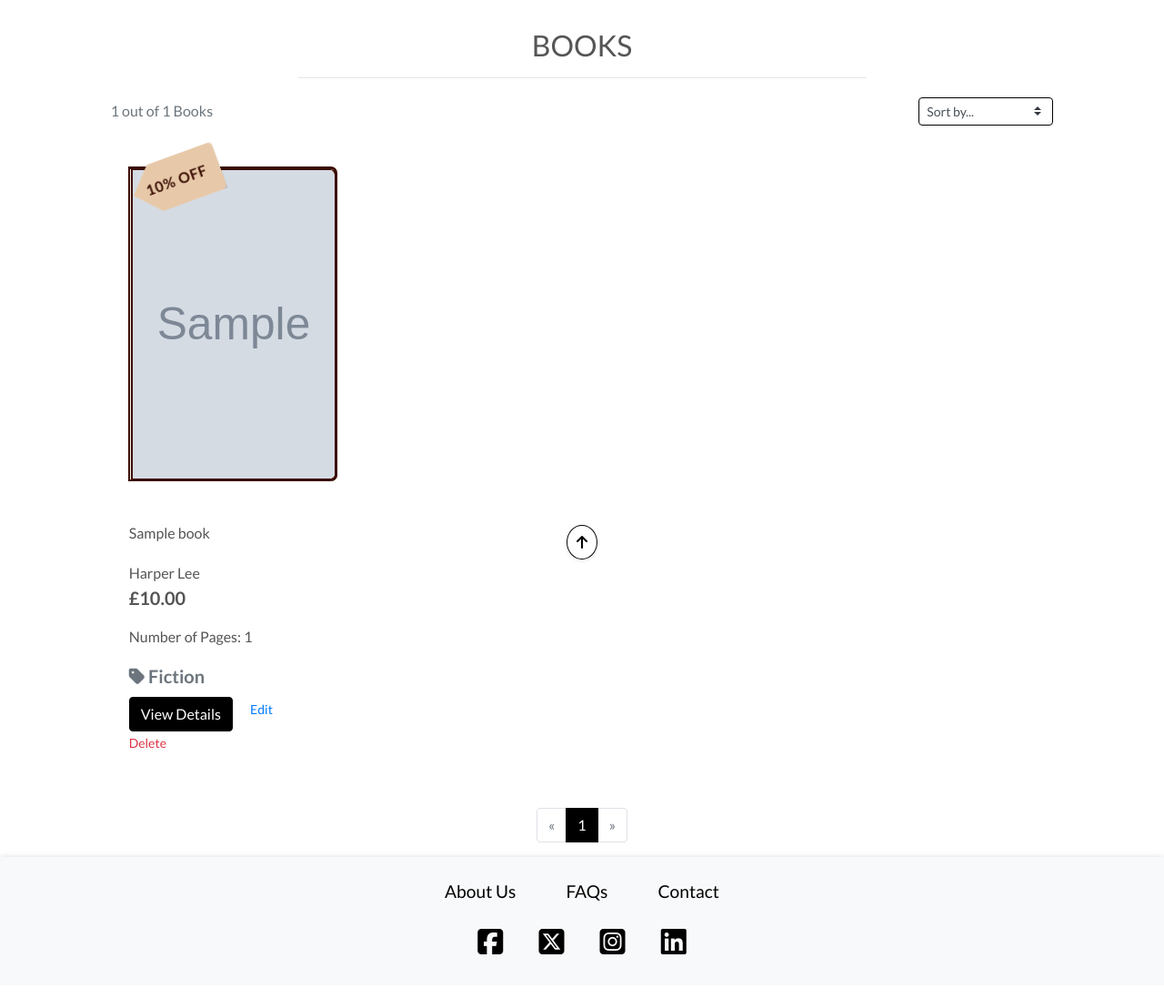
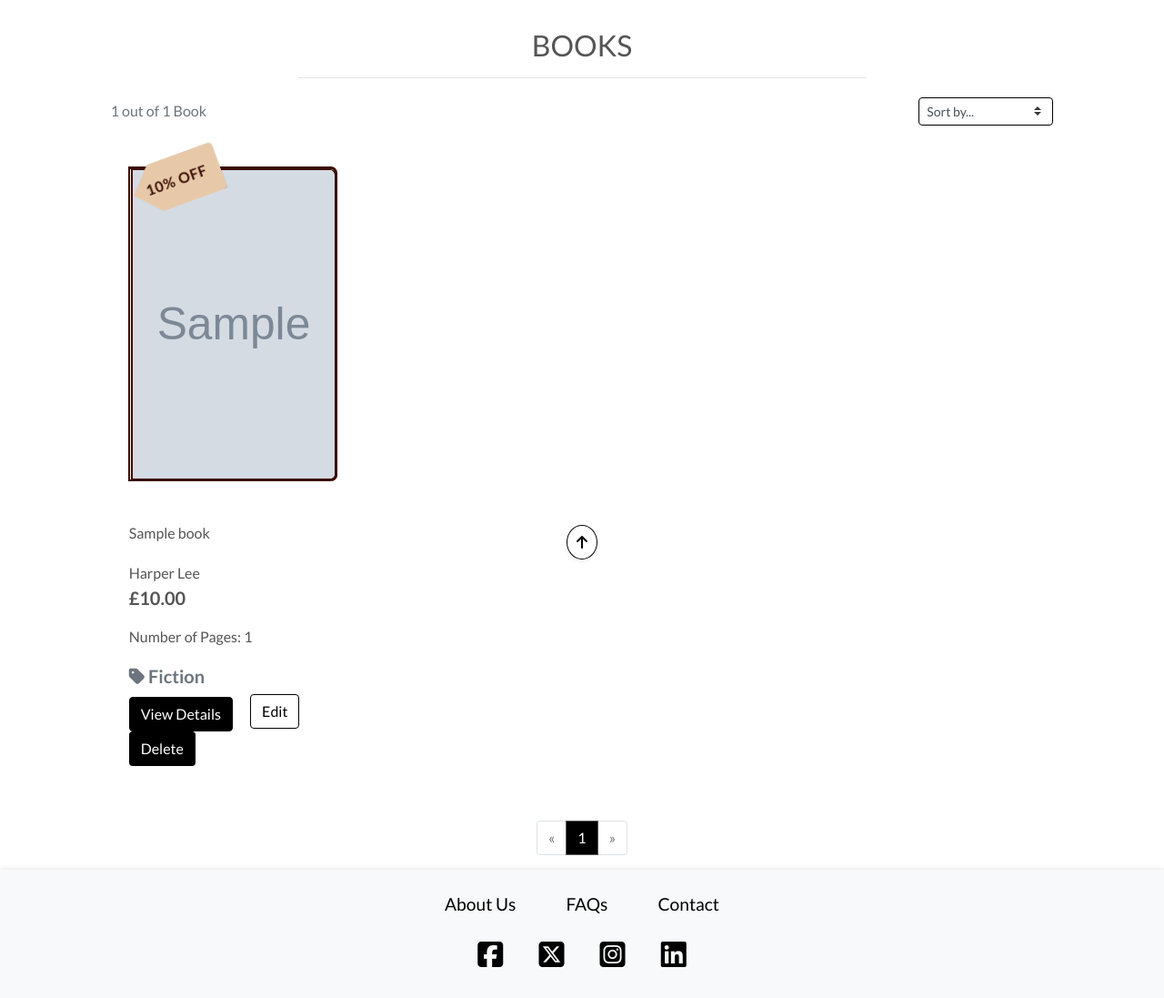
Before and after one commit to paddyw11/paiges-books, a Django app: page /books/ in a window 1280 px wide. Shown: the part 165-1262 px from the top of the page at 91% size. Before the commit the page ends 1214 px from the top, so only its background shows below. Run offline with Django 3.2, Linux system fonts and the light colour scheme; a user stored in the database is signed in; data comes from the database, SQL or seed files in the repository; tables that the repository leaves empty hold one stand-in row (values such as "Sample post"); grey boxes marked "Sample" are stand-in pictures; parts of the project's set-up code (start-up, migrations or seed data) failed here and were passed over; some libraries are stand-ins or nearby versions.

Commit message:
fix: typo fixes and script removal

```diff
--- a/books/templates/books/books.html
+++ b/books/templates/books/books.html
@@ -15,7 +15,9 @@
         <div class="row justify-content-center">
             <div class="col text-center mt-3">
                 <h2 class="logo-font">
-                    {% if current_genres %}
+                    {% if is_wishlist %}
+                        My Wishlist
+                    {% elif current_genres %}
                         {{ current_genres }} Books
                     {% else %}
                         Books
@@ -29,14 +31,21 @@
                 <div class="row mt-1 mb-2 d-flex align-items-center">
                     <div class="col-12 col-md-6 text-center text-md-left">
                         <p class="text-muted mt-3">
-                            {% if search_term or current_genres or current_sorting != 'None_None' %}
+                            {% if search_term or current_genres or current_sorting != 'None_None' or is_wishlist %}
                                 <span class="small"><a href="{% url 'books' %}">Books Home</a> | </span>
                             {% endif %}
-                            {{ filtered_books_count }} out of {{ total_books }} Books
-                            {% if search_term %}
-                                found for <strong>"{{ search_term }}"</strong>
-                            {% elif current_genres %}
-                                in genre <strong>{{ current_genres }}</strong>
+
+                            {% if is_wishlist %}
+                                {{ filtered_books_count }}
+                                {% if filtered_books_count == 1 %}Book{% else %}Books{% endif %} in your Wishlist
+                            {% else %}
+                                {{ filtered_books_count }} out of {{ total_books }}
+                                {% if filtered_books_count == 1 %}Book{% else %}Books{% endif %}
+                                {% if search_term %}
+                                    found for <strong>"{{ search_term }}"</strong>
+                                {% elif current_genres %}
+                                    in genre <strong>{{ current_genres }}</strong>
+                                {% endif %}
                             {% endif %}
                         </p>
                     </div>
@@ -109,8 +118,8 @@
                                         <a href="{% url 'book_detail' book.id %}" class="btn btn-black border border-black rounded-10 mt-2">View Details</a>
                                         {% if request.user.is_superuser %}
                                             <small class="ml-3">
-                                                <a href="{% url 'edit_book' book.id %}">Edit</a>
-                                                <a class="text-danger" href="{% url 'delete_book' book.id %}">Delete</a>
+                                                <a class="btn btn-outline-black" href="{% url 'edit_book' book.id %}">Edit</a>
+                                                <a class="btn btn-black" href="{% url 'delete_book' book.id %}">Delete</a>
                                             </small>
                                         {%  endif %}
                                     </div>
@@ -211,19 +220,6 @@
 	</script>
 
     <script>
-    $(document).ready(function() {
-        setTimeout(function() {
-            var $book = $('.book');
-            $book.addClass('bookIntro');
-            setTimeout(function() {
-                $book.removeClass('bookIntro');
-            }, 2000);
-        }, 1000);
-    });
-    </script>
-
-
-    <script>
         $('#sort-selector').change(function() {
             var selector = $(this);
             var currentUrl = new URL(window.location);
--- a/books/templates/books/edit_book.html
+++ b/books/templates/books/edit_book.html
@@ -15,7 +15,7 @@
         <div class="row">
             <div class="col-12 col-md-6 ">
                 <hr>
-                <h2 class="logo-font mb-4">Book Managemnent</h2>
+                <h2 class="logo-font mb-4">Book Management</h2>
                 <h5 class="text-muted">Edit a Book</h5>
                 <hr>
             </div>
--- a/checkout/templates/checkout/confirmation_emails/confirmation_email_body.txt
+++ b/checkout/templates/checkout/confirmation_emails/confirmation_email_body.txt
@@ -1,6 +1,6 @@
 Dear {{ order.full_name }}!
 
-This is a confirmamtion of your purchase at Paige's Books. Your order information is below:
+This is a confirmation of your purchase at Paige's Books. Your order information is below:
 
 Order Number: {{ order.order_number }}
 Order Date: {{ order.date }}
--- a/static/css/base.css
+++ b/static/css/base.css
@@ -411,7 +411,7 @@ input[name='q']::placeholder {
 .page-item.active .page-link {
     background-color: #000000;
     color: #fff;
-    border-color: #000000; /
+    border-color: #595959;
 }
 
 
@@ -496,7 +496,6 @@ footer {
 
 #id_password1 {
     width: 100%;
-    border: none;
 }
 
 .allauth-form-inner-content input::placeholder {
```
Also changed, not shown: books/templates/books/offers.html (+1 -16 lines).
